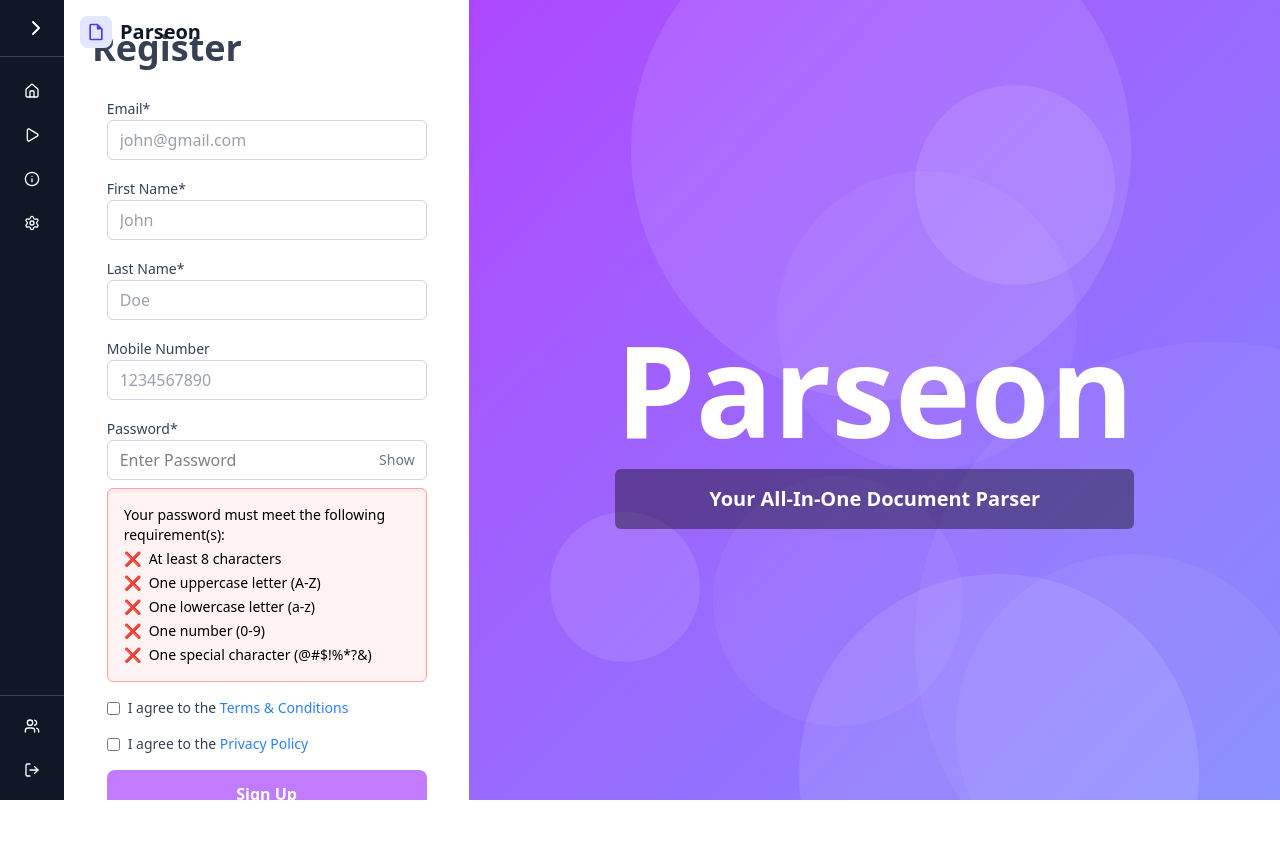
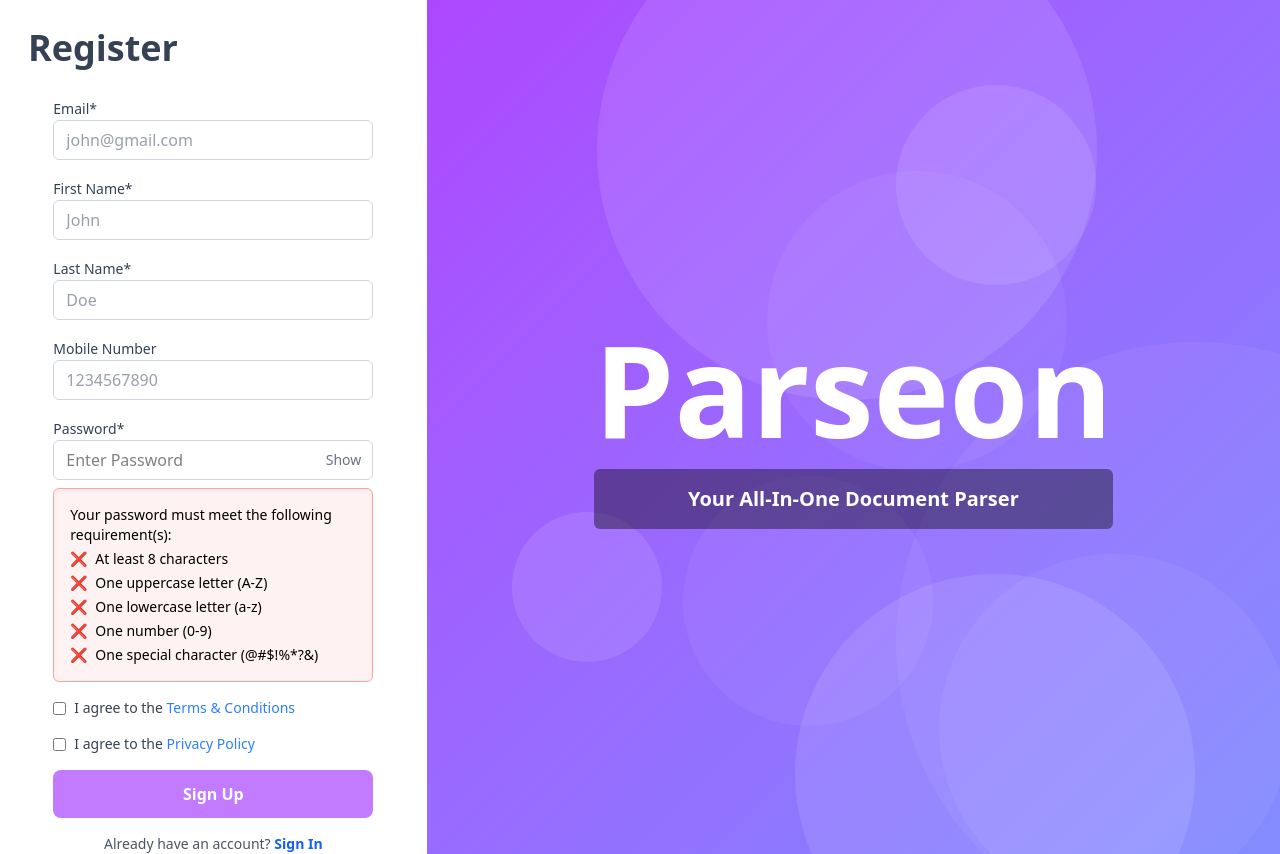
Before and after one commit to ayanghosh3042/parser, a React (Vite) app in the folder Frontend/: page /register in a window 1280 px wide. Before the commit the page ends 800 px from the top, so only its background shows below. Built offline with nearby package versions, Linux system fonts and the light colour scheme.

Commit message:
Sidebar render fixes

```diff
--- a/Frontend/Design/MainLayout.tsx
+++ b/Frontend/Design/MainLayout.tsx
@@ -2,7 +2,7 @@
 import { useLocation } from "react-router";
 import Sidebar from "../Components/Sidebar";
 import Logo from "./Logo";
-
+import { Outlet } from "react-router";
 interface MainLayoutProps {
     children: ReactNode;
 }
@@ -23,7 +23,7 @@
 
     return (
         <div className="flex">
-            {/* FIXED SIDEBAR */}
+            {/* SIDEBAR */}
             <Sidebar collapsed={collapsed} setCollapsed={setCollapsed} />
 
             {/* SCROLLABLE CONTENT */}
@@ -44,10 +44,7 @@
                         />
                     </div>
                 )}
-
-                {/* PAGE CONTENT */}
-                <div>{children}</div>
-
+                <Outlet />
             </div>
         </div>
     );
--- a/Frontend/src/App.jsx
+++ b/Frontend/src/App.jsx
@@ -10,16 +10,16 @@
 function App() {
     return (
         <Router>
-            <MainLayout>
                 <Routes>
                     <Route path="/" element={<LoginForm />} />
-                    <Route path="/home" element={<HomePage />} />
                     <Route path="/login" element={<LoginForm />} />
                     <Route path="/register" element={<RegisterForm />} />
+                    <Route element={<MainLayout />}>
+                    <Route path="/home" element={<HomePage />} />
                     <Route path="/features" element={<FeaturesSection />} />
                     <Route path="/profile" element={<Profile />} />
+                    </Route>
                 </Routes>
-            </MainLayout>
         </Router>
     );
 }
```
